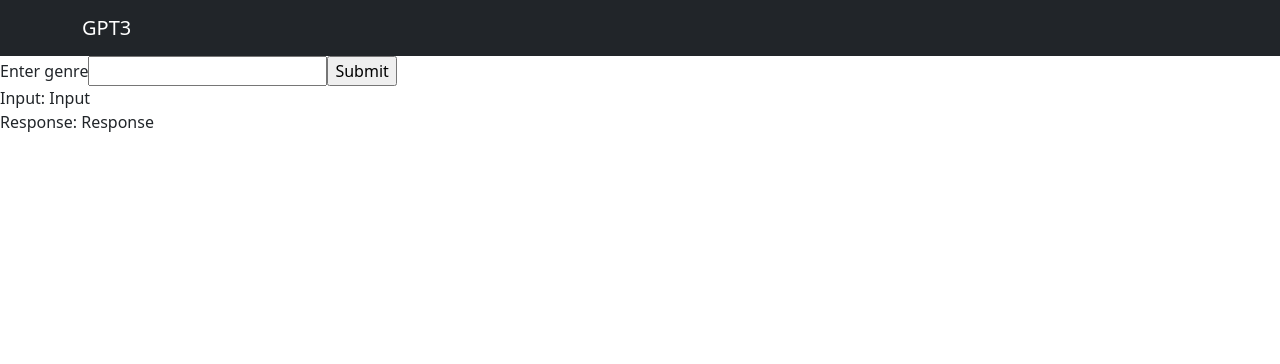
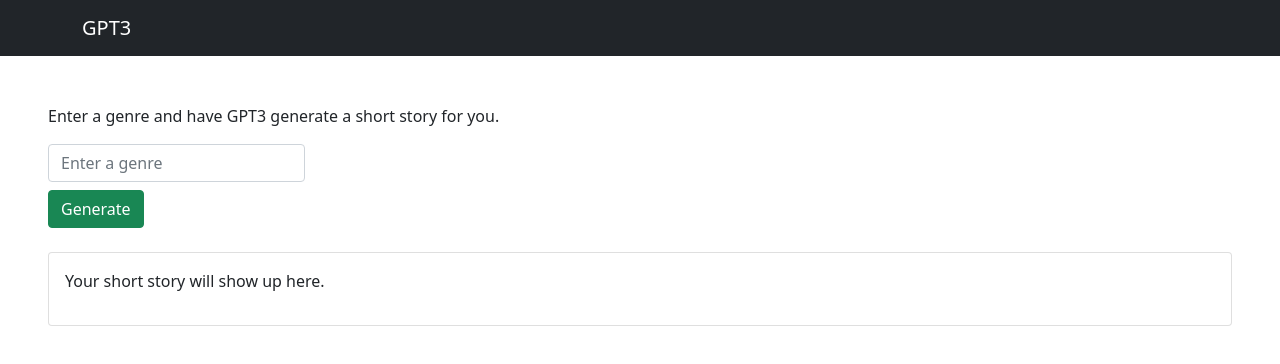
Before and after one commit to shrued/gpt3-fyp, a React (Create React App) app: page / in a window 1280 px wide. Shown: the top 364 px of the page. Built offline with nearby package versions, Linux system fonts and the light colour scheme; no server answers.

Commit message:
Story UI :)

```diff
--- a/src/components/story/index.js
+++ b/src/components/story/index.js
@@ -1,18 +1,29 @@
 import { useState } from "react";
+import { Alert, Button, Card, Form, Spinner } from "react-bootstrap";
 
 const { Configuration, OpenAIApi } = require("openai");
 
 export default function Story() {
-  const [input, setInput] = useState("Input");
-  const [response, setResponse] = useState("Response");
+  const [input, setInput] = useState("");
+  const [response, setResponse] = useState(
+    "Your short story will show up here."
+  );
+  const [loading, setLoading] = useState(false);
+  const [valid, setValid] = useState(true);
 
   const API_KEY = process.env.REACT_APP_OPENAI_API_KEY;
 
   const onFormSubmit = (e) => {
     e.preventDefault();
+    setLoading(true);
     const formData = new FormData(e.target),
       formDataObj = Object.fromEntries(formData.entries());
 
+    if (formDataObj.genre === "") {
+      setValid(false);
+      setLoading(false);
+    } else {
+      setValid(true);
       const configuration = new Configuration({
         apiKey: API_KEY,
       });
@@ -30,23 +41,54 @@
         .then((response) => {
           setInput(formDataObj.genre);
           setResponse(response.data.choices[0].text);
+          setLoading(false);
         });
+    }
   };
   return (
+    <div className="p-5 d-flex flex-column">
+      <p>Enter a genre and have GPT3 generate a short story for you.</p>
+
+      <Form onSubmit={onFormSubmit}>
+        <Form.Group>
+          <Form.Label>
+            <Form.Control
+              type="text"
+              name="genre"
+              placeholder="Enter a genre"
+            />
+          </Form.Label>
+        </Form.Group>
+        {loading ? (
+          <Spinner animation="border" variant="success" />
+        ) : (
+          <Button variant="success" type="submit" value="submit">
+            Generate
+          </Button>
+        )}
+      </Form>
+
+      {!valid ? (
         <>
-      <form onSubmit={onFormSubmit}>
-        <label>
-          Enter genre
-          <input type="text" name="genre" />
-        </label>
-        <input type="submit" value="Submit" />
-      </form>
-      <div>
-        <p>
-          Input: {input} <br />
-          Response: {response}
-        </p>
+          <Alert className="mt-4" variant="danger">
+            Genre cannot be empty.
+          </Alert>
+        </>
+      ) : null}
+
+      <Card className="my-4">
+        <Card.Body>
+          {loading ? (
+            <>
+              <Spinner animation="grow" size="sm" />{" "}
+              <Spinner animation="grow" size="sm" />{" "}
+              <Spinner animation="grow" size="sm" />{" "}
+            </>
+          ) : (
+            <p>{response}</p>
+          )}
+        </Card.Body>
+      </Card>
     </div>
-    </>
   );
 }
```
Lines whose indentation alone changed are shown as unchanged.
